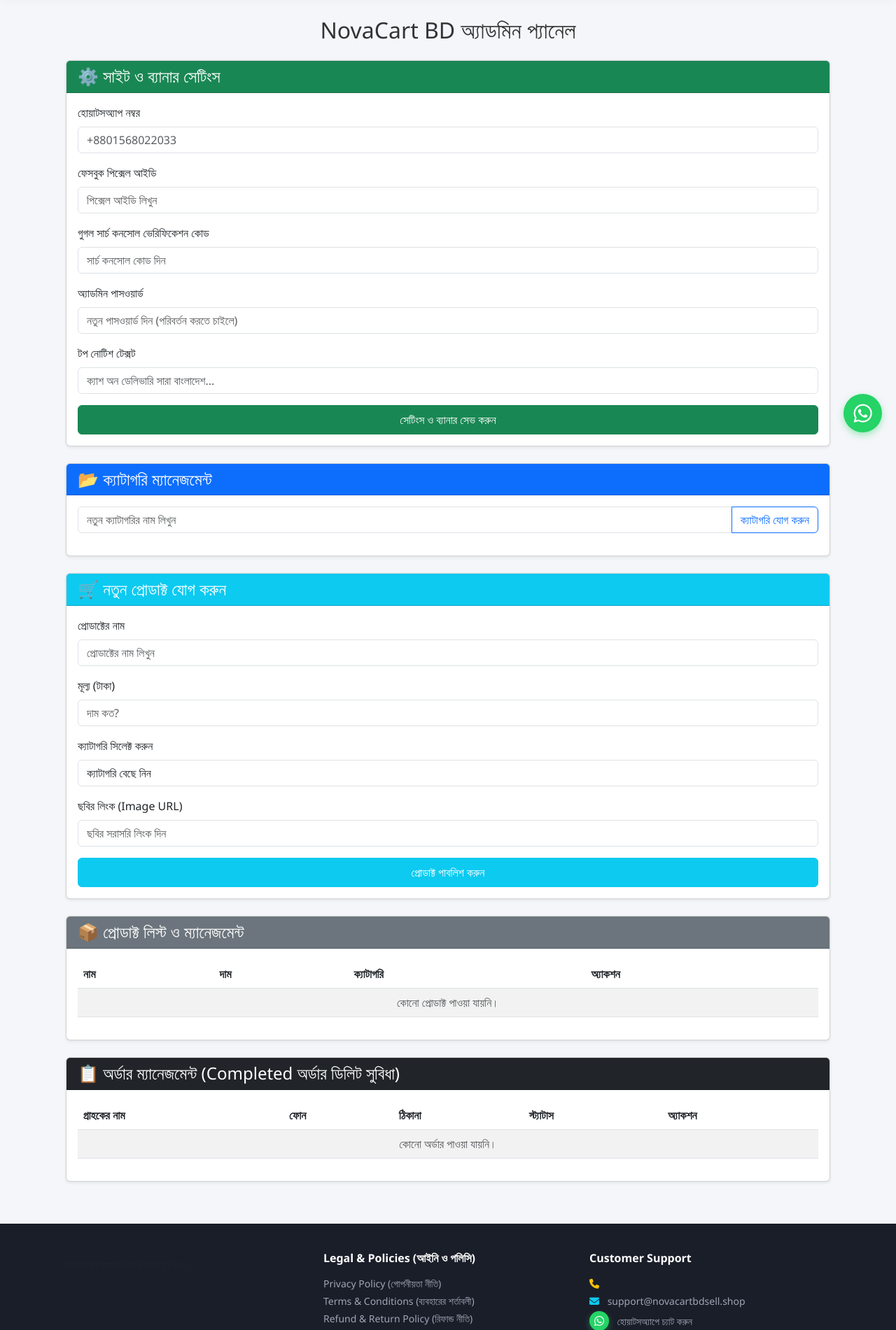
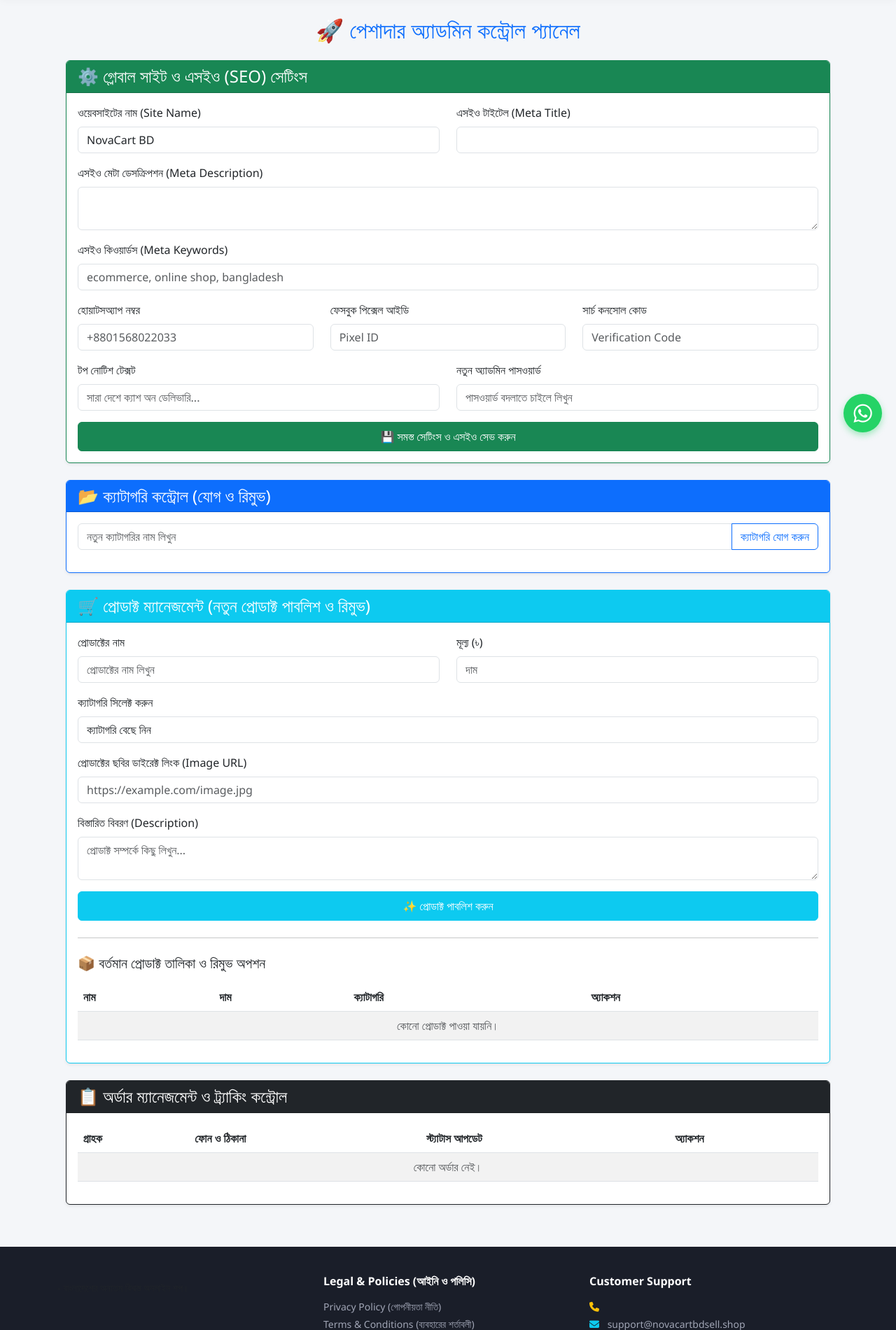
Before and after one commit to WebsiteMaker9876/NovaCartBd, a Flask app: template templates/admin.html in a window 1280 px wide. Shown: the part 102-2003 px from the top of the page at 70% size. Run offline with Flask 3, Linux system fonts and the light colour scheme; the template is opened without the code that fills it, so the values that code supplies are empty; some libraries are stand-ins or nearby versions.

Commit message:
Update admin.html

```diff
--- a/templates/admin.html
+++ b/templates/admin.html
@@ -2,7 +2,7 @@
 
 {% block content %}
 <div class="container mt-4 mb-5">
-    <h2 class="mb-4 text-center">NovaCart BD অ্যাডমিন প্যানেল</h2>
+    <h2 class="mb-4 text-center text-primary font-weight-bold">🚀 পেশাদার অ্যাডমিন কন্ট্রোল প্যানেল</h2>
 
     <!-- ফ্ল্যাশ মেসেজ নোটিফিকেশন -->
     {% with messages = get_flashed_messages(with_categories=true) %}
@@ -15,61 +15,83 @@
         {% endif %}
     {% endwith %}
 
-    <!-- সাইট ও ব্যানার সেটিংস ফর্ম -->
-    <div class="card mb-4 shadow-sm">
+    <!-- ১. এসইও এবং সাইট সেটিংস কন্ট্রোল -->
+    <div class="card mb-4 shadow-sm border-success">
         <div class="card-header bg-success text-white">
-            <h4 class="mb-0">⚙️ সাইট ও ব্যানার সেটিংস</h4>
+            <h4 class="mb-0">⚙️ গ্লোবাল সাইট ও এসইও (SEO) সেটিংস</h4>
         </div>
         <div class="card-body">
             <form action="{{ url_for('update_settings') }}" method="POST">
 
-                <div class="mb-3">
-                    <label class="form-label font-weight-bold">হোয়াটসঅ্যাপ নম্বর</label>
-                    <input type="text" name="whatsapp_number" class="form-control" value="{{ site_settings.whatsapp_number if site_settings else '' }}" placeholder="+8801568022033">
+                <div class="row">
+                    <div class="col-md-6 mb-3">
+                        <label class="form-label font-weight-bold">ওয়েবসাইটের নাম (Site Name)</label>
+                        <input type="text" name="site_name" class="form-control" value="{{ site_settings.site_name if site_settings else 'NovaCart BD' }}" required>
+                    </div>
+                    <div class="col-md-6 mb-3">
+                        <label class="form-label font-weight-bold">এসইও টাইটেল (Meta Title)</label>
+                        <input type="text" name="site_title" class="form-control" value="{{ site_settings.site_title if site_settings else '' }}" required>
+                    </div>
                 </div>
 
                 <div class="mb-3">
-                    <label class="form-label font-weight-bold">ফেসবুক পিক্সেল আইডি</label>
-                    <input type="text" name="facebook_pixel_id" class="form-control" value="{{ site_settings.facebook_pixel_id if site_settings else '' }}" placeholder="পিক্সেল আইডি লিখুন">
+                    <label class="form-label font-weight-bold">এসইও মেটা ডেসক্রিপশন (Meta Description)</label>
+                    <textarea name="meta_description" class="form-control" rows="2">{{ site_settings.meta_description if site_settings else '' }}</textarea>
                 </div>
 
                 <div class="mb-3">
-                    <label class="form-label font-weight-bold">গুগল সার্চ কনসোল ভেরিফিকেশন কোড</label>
-                    <input type="text" name="google_search_console" class="form-control" value="{{ site_settings.google_search_console if site_settings else '' }}" placeholder="সার্চ কনসোল কোড দিন">
+                    <label class="form-label font-weight-bold">এসইও কিওয়ার্ডস (Meta Keywords)</label>
+                    <input type="text" name="meta_keywords" class="form-control" value="{{ site_settings.meta_keywords if site_settings else '' }}" placeholder="ecommerce, online shop, bangladesh">
                 </div>
 
-                <div class="mb-3">
-                    <label class="form-label font-weight-bold">অ্যাডমিন পাসওয়ার্ড</label>
-                    <input type="password" name="admin_password" class="form-control" placeholder="নতুন পাসওয়ার্ড দিন (পরিবর্তন করতে চাইলে)">
+                <div class="row">
+                    <div class="col-md-4 mb-3">
+                        <label class="form-label font-weight-bold">হোয়াটসঅ্যাপ নম্বর</label>
+                        <input type="text" name="whatsapp_number" class="form-control" value="{{ site_settings.whatsapp_number if site_settings else '' }}" placeholder="+8801568022033">
+                    </div>
+                    <div class="col-md-4 mb-3">
+                        <label class="form-label font-weight-bold">ফেসবুক পিক্সেল আইডি</label>
+                        <input type="text" name="facebook_pixel_id" class="form-control" value="{{ site_settings.facebook_pixel_id if site_settings else '' }}" placeholder="Pixel ID">
+                    </div>
+                    <div class="col-md-4 mb-3">
+                        <label class="form-label font-weight-bold">সার্চ কনসোল কোড</label>
+                        <input type="text" name="google_search_console" class="form-control" value="{{ site_settings.google_search_console if site_settings else '' }}" placeholder="Verification Code">
+                    </div>
                 </div>
 
-                <div class="mb-3">
-                    <label class="form-label font-weight-bold">টপ নোটিশ টেক্সট</label>
-                    <input type="text" name="notice_text" class="form-control" value="{{ site_settings.notice_text if site_settings else '' }}" placeholder="ক্যাশ অন ডেলিভারি সারা বাংলাদেশ...">
+                <div class="row">
+                    <div class="col-md-6 mb-3">
+                        <label class="form-label font-weight-bold">টপ নোটিশ টেক্সট</label>
+                        <input type="text" name="notice_text" class="form-control" value="{{ site_settings.notice_text if site_settings else '' }}" placeholder="সারা দেশে ক্যাশ অন ডেলিভারি...">
+                    </div>
+                    <div class="col-md-6 mb-3">
+                        <label class="form-label font-weight-bold">নতুন অ্যাডমিন পাসওয়ার্ড</label>
+                        <input type="password" name="admin_password" class="form-control" placeholder="পাসওয়ার্ড বদলাতে চাইলে লিখুন">
+                    </div>
                 </div>
 
-                <button type="submit" class="btn btn-success w-100 py-2 font-weight-bold">সেটিংস ও ব্যানার সেভ করুন</button>
+                <button type="submit" class="btn btn-success w-100 py-2 font-weight-bold">💾 সমস্ত সেটিংস ও এসইও সেভ করুন</button>
             </form>
         </div>
     </div>
 
-    <!-- ক্যাটাগরি ম্যানেজমেন্ট সেকশন -->
-    <div class="card mb-4 shadow-sm">
+    <!-- ২. ক্যাটাগরি ম্যানেজমেন্ট -->
+    <div class="card mb-4 shadow-sm border-primary">
         <div class="card-header bg-primary text-white">
-            <h4 class="mb-0">📂 ক্যাটাগরি ম্যানেজমেন্ট</h4>
+            <h4 class="mb-0">📂 ক্যাটাগরি কন্ট্রোল (যোগ ও রিমুভ)</h4>
         </div>
         <div class="card-body">
             <form action="{{ url_for('add_category') }}" method="POST" class="input-group mb-3">
                 <input type="text" name="name" class="form-control" placeholder="নতুন ক্যাটাগরির নাম লিখুন" required>
-                <button class="btn btn-outline-primary" type="submit">ক্যাটাগরি যোগ করুন</button>
+                <button class="btn btn-outline-primary font-weight-bold" type="submit">ক্যাটাগরি যোগ করুন</button>
             </form>
 
             <ul class="list-group">
                 {% for cat in categories %}
                     <li class="list-group-item d-flex justify-content-between align-items-center">
                         {{ cat.name }}
-                        <form action="{{ url_for('delete_category', id=cat.id) }}" method="POST" style="display:inline;">
-                            <button type="submit" class="btn btn-danger btn-sm">ডিলিট</button>
+                        <form action="{{ url_for('delete_category', id=cat.id) }}" method="POST" style="display:inline;" onsubmit="return confirm('এই ক্যাটাগরির ভেতরের প্রোডাক্টগুলোও ডিলিট হয়ে যাবে। নিশ্চিত তো?');">
+                            <button type="submit" class="btn btn-danger btn-sm">রিমুভ</button>
                         </form>
                     </li>
                 {% endfor %}
@@ -77,21 +99,24 @@
         </div>
     </div>
 
-    <!-- নতুন প্রোডাক্ট যোগ করার সেকশন -->
-    <div class="card mb-4 shadow-sm">
+    <!-- ৩. প্রোডাক্ট ম্যানেজমেন্ট (যোগ ও রিমুভ) -->
+    <div class="card mb-4 shadow-sm border-info">
         <div class="card-header bg-info text-white">
-            <h4 class="mb-0">🛒 নতুন প্রোডাক্ট যোগ করুন</h4>
+            <h4 class="mb-0">🛒 প্রোডাক্ট ম্যানেজমেন্ট (নতুন প্রোডাক্ট পাবলিশ ও রিমুভ)</h4>
         </div>
         <div class="card-body">
             <form action="{{ url_for('add_product') }}" method="POST">
-                <div class="mb-3">
-                    <label class="form-label font-weight-bold">প্রোডাক্টের নাম</label>
-                    <input type="text" name="title" class="form-control" placeholder="প্রোডাক্টের নাম লিখুন" required>
+                <div class="row">
+                    <div class="col-md-6 mb-3">
+                        <label class="form-label font-weight-bold">প্রোডাক্টের নাম</label>
+                        <input type="text" name="title" class="form-control" placeholder="প্রোডাক্টের নাম লিখুন" required>
+                    </div>
+                    <div class="col-md-6 mb-3">
+                        <label class="form-label font-weight-bold">মূল্য (৳)</label>
+                        <input type="number" step="0.01" name="price" class="form-control" placeholder="দাম" required>
+                    </div>
                 </div>
-                <div class="mb-3">
-                    <label class="form-label font-weight-bold">মূল্য (টাকা)</label>
-                    <input type="number" step="0.01" name="price" class="form-control" placeholder="দাম কত?" required>
-                </div>
+
                 <div class="mb-3">
                     <label class="form-label font-weight-bold">ক্যাটাগরি সিলেক্ট করুন</label>
                     <select name="category_id" class="form-control" required>
@@ -101,21 +126,23 @@
                         {% endfor %}
                     </select>
                 </div>
+
                 <div class="mb-3">
-                    <label class="form-label font-weight-bold">ছবির লিংক (Image URL)</label>
-                    <input type="text" name="image_url" class="form-control" placeholder="ছবির সরাসরি লিংক দিন">
+                    <label class="form-label font-weight-bold">প্রোডাক্টের ছবির ডাইরেক্ট লিংক (Image URL)</label>
+                    <input type="text" name="image_url" class="form-control" placeholder="https://example.com/image.jpg">
                 </div>
-                <button type="submit" class="btn btn-info text-white w-100 py-2 font-weight-bold">প্রোডাক্ট পাবলিশ করুন</button>
+
+                <div class="mb-3">
+                    <label class="form-label font-weight-bold">বিস্তারিত বিবরণ (Description)</label>
+                    <textarea name="description" class="form-control" rows="2" placeholder="প্রোডাক্ট সম্পর্কে কিছু লিখুন..."></textarea>
+                </div>
+
+                <button type="submit" class="btn btn-info text-white w-100 py-2 font-weight-bold">✨ প্রোডাক্ট পাবলিশ করুন</button>
             </form>
-        </div>
-    </div>
 
-    <!-- প্রোডাক্ট লিস্ট ও ডিলিট করার অপশন -->
-    <div class="card mb-4 shadow-sm">
-        <div class="card-header bg-secondary text-white">
-            <h4 class="mb-0">📦 প্রোডাক্ট লিস্ট ও ম্যানেজমেন্ট</h4>
-        </div>
-        <div class="card-body">
+            <hr class="my-4">
+
+            <h5 class="font-weight-bold mb-3">📦 বর্তমান প্রোডাক্ট তালিকা ও রিমুভ অপশন</h5>
             <div class="table-responsive">
                 <table class="table table-striped">
                     <thead>
@@ -134,7 +161,7 @@
                             <td>{{ prod.category.name if prod.category else 'N/A' }}</td>
                             <td>
                                 <form action="{{ url_for('delete_product', id=prod.id) }}" method="POST" style="display:inline;">
-                                    <button type="submit" class="btn btn-danger btn-sm">ডিলিট</button>
+                                    <button type="submit" class="btn btn-danger btn-sm">রিমুভ</button>
                                 </form>
                             </td>
                         </tr>
@@ -149,33 +176,37 @@
         </div>
     </div>
 
-    <!-- অর্ডার ম্যানেজমেন্ট ও ডিলিট অপশন -->
-    <div class="card shadow-sm">
+    <!-- ৪. অর্ডার ম্যানেজমেন্ট ও গেইটেড ডিলিট -->
+    <div class="card shadow-sm border-dark">
         <div class="card-header bg-dark text-white">
-            <h4 class="mb-0">📋 অর্ডার ম্যানেজমেন্ট (Completed অর্ডার ডিলিট সুবিধা)</h4>
+            <h4 class="mb-0">📋 অর্ডার ম্যানেজমেন্ট ও ট্র্যাকিং কন্ট্রোল</h4>
         </div>
         <div class="card-body">
             <div class="table-responsive">
                 <table class="table table-striped">
                     <thead>
                         <tr>
-                            <th>গ্রাহকের নাম</th>
-                            <th>ফোন</th>
-                            <th>ঠিকানা</th>
-                            <th>স্ট্যাটাস</th>
+                            <th>গ্রাহক</th>
+                            <th>ফোন ও ঠিকানা</th>
+                            <th>স্ট্যাটাস আপডেট</th>
                             <th>অ্যাকশন</th>
                         </tr>
                     </thead>
                     <tbody>
                         {% for order in orders %}
                         <tr>
-                            <td>{{ order.customer_name }}</td>
-                            <td>{{ order.phone }}</td>
-                            <td>{{ order.address }}</td>
+                            <td><strong>{{ order.customer_name }}</strong></td>
+                            <td>{{ order.phone }}<br><small class="text-muted">{{ order.address }}</small></td>
                             <td>
-                                <span class="badge {% if order.status and order.status.lower() == 'completed' %}bg-success{% else %}bg-warning text-dark{% endif %}">
-                                    {{ order.status }}
-                                </span>
+                                <form action="{{ url_for('update_order_status', id=order.id) }}" method="POST" class="d-flex">
+                                    <select name="status" class="form-control form-control-sm mr-2">
+                                        <option value="Pending" {% if order.status == 'Pending' %}selected{% endif %}>Pending</option>
+                                        <option value="Processing" {% if order.status == 'Processing' %}selected{% endif %}>Processing</option>
+                                        <option value="Completed" {% if order.status == 'Completed' %}selected{% endif %}>Completed</option>
+                                        <option value="Cancelled" {% if order.status == 'Cancelled' %}selected{% endif %}>Cancelled</option>
+                                    </select>
+                                    <button type="submit" class="btn btn-primary btn-sm">সেভ</button>
+                                </form>
                             </td>
                             <td>
                                 <form action="{{ url_for('delete_order', id=order.id) }}" method="POST" style="display:inline;">
@@ -185,7 +216,7 @@
                         </tr>
                         {% else %}
                         <tr>
-                            <td colspan="5" class="text-center text-muted">কোনো অর্ডার পাওয়া যায়নি।</td>
+                            <td colspan="4" class="text-center text-muted">কোনো অর্ডার নেই।</td>
                         </tr>
                         {% endfor %}
                     </tbody>
```
